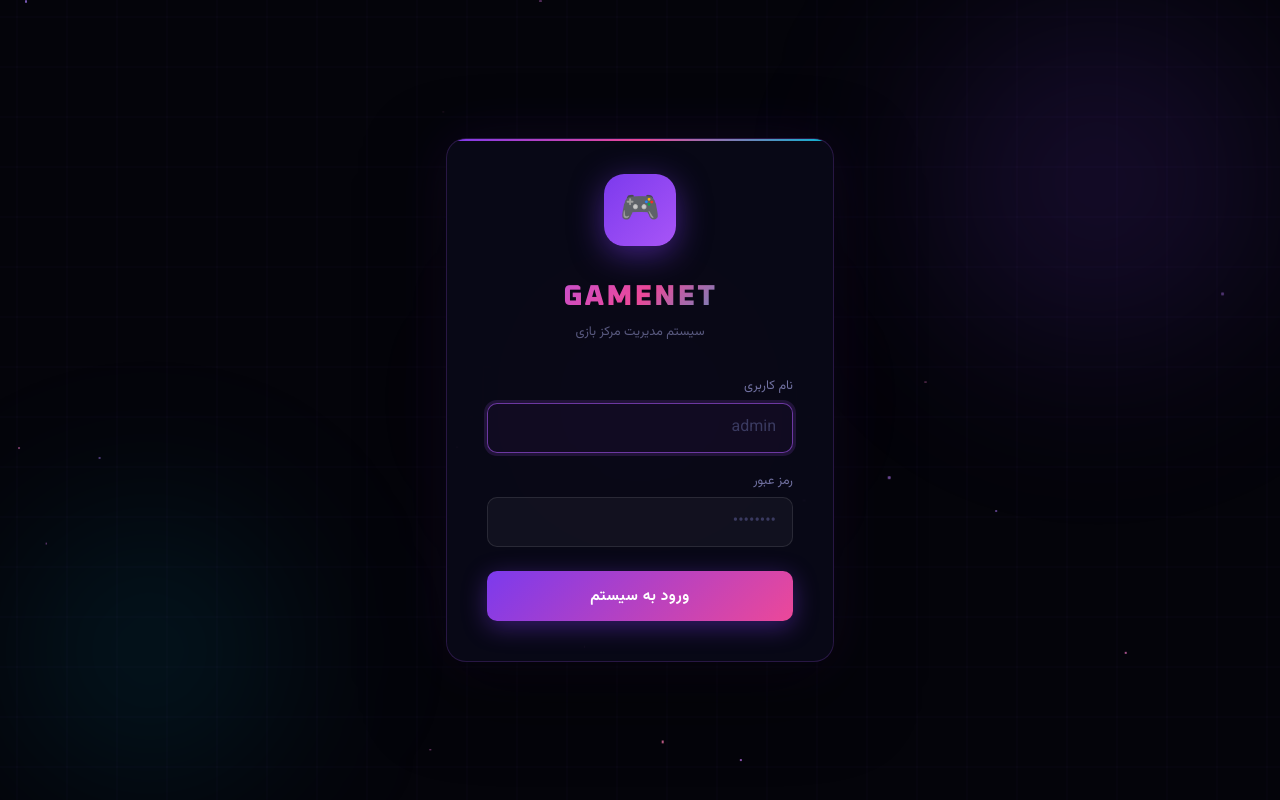
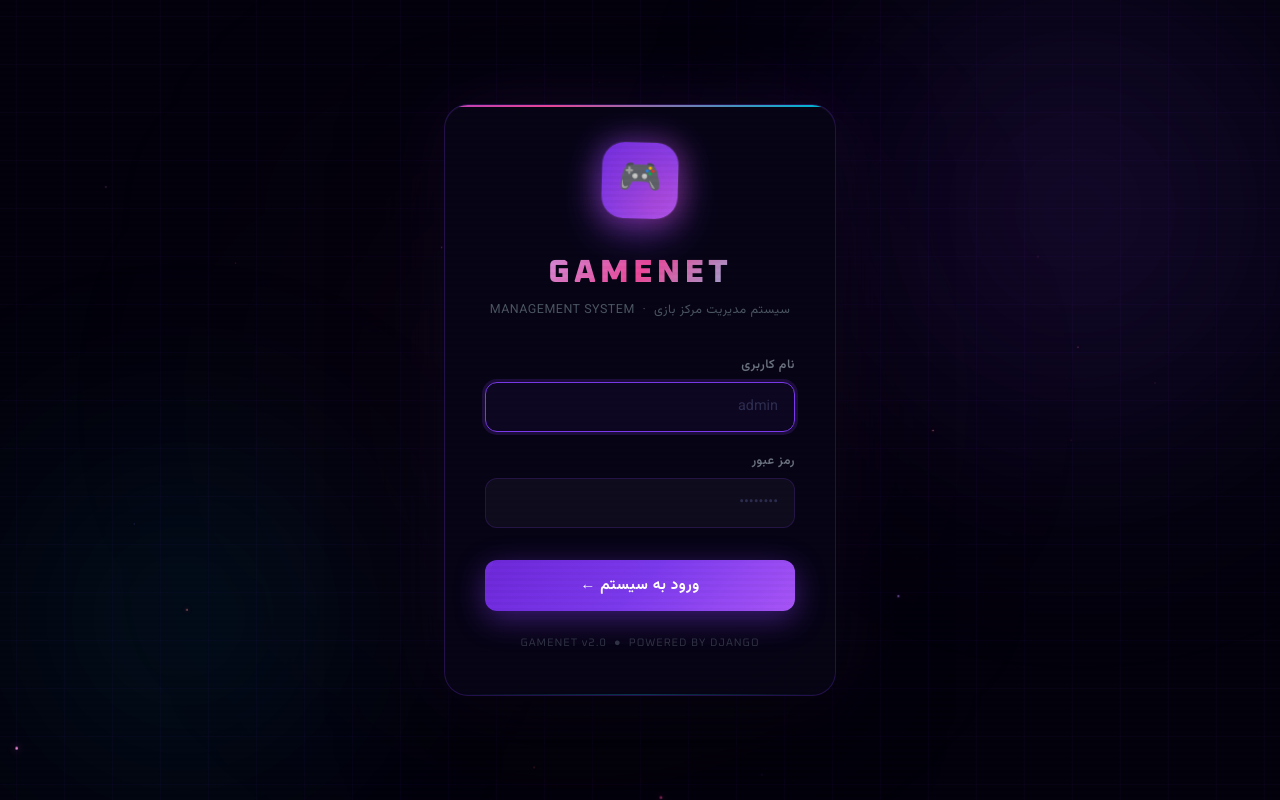
Before and after one commit to sina-mobarez/gamenet-management-system, a Django app: page /login/ in a window 1280 px wide. Run offline with Django 5.2, Linux system fonts and the light colour scheme.

Commit message:
refactor : login page

```diff
--- a/templates/login.html
+++ b/templates/login.html
@@ -5,241 +5,246 @@
 <meta charset="UTF-8">
 <meta name="viewport" content="width=device-width, initial-scale=1.0">
 <title>ورود — GameNet</title>
-<link rel="preconnect" href="https://fonts.googleapis.com">
-<link href="https://fonts.googleapis.com/css2?family=Oxanium:wght@400;700;800&family=Vazirmatn:wght@400;600;700&display=swap" rel="stylesheet">
+<link href="https://fonts.googleapis.com/css2?family=Oxanium:wght@400;700;800;900&family=Vazirmatn:wght@400;600;700&display=swap" rel="stylesheet">
 <link href="https://cdn.jsdelivr.net/npm/bootstrap@5.3.0/dist/css/bootstrap.rtl.min.css" rel="stylesheet">
 <style>
-*,*::before,*::after{box-sizing:border-box}
+*,*::before,*::after { box-sizing: border-box; margin: 0; }
+
 body {
-  margin: 0;
   min-height: 100vh;
-  background: #04040a;
+  background: #03020c;
   font-family: 'Vazirmatn', sans-serif;
-  color: #e8e8f0;
-  display: flex;
-  align-items: center;
-  justify-content: center;
+  color: #f1f5f9;
+  display: flex; align-items: center; justify-content: center;
   overflow: hidden;
 }
 
-/* Animated grid */
+/* Grid BG */
 body::before {
   content: '';
-  position: fixed;
-  inset: 0;
+  position: fixed; inset: 0;
   background-image:
-    linear-gradient(rgba(168,85,247,0.04) 1px, transparent 1px),
-    linear-gradient(90deg, rgba(168,85,247,0.04) 1px, transparent 1px);
-  background-size: 50px 50px;
+    linear-gradient(rgba(124,58,237,0.05) 1px, transparent 1px),
+    linear-gradient(90deg, rgba(124,58,237,0.05) 1px, transparent 1px);
+  background-size: 48px 48px;
+  animation: gridScroll 20s linear infinite;
   pointer-events: none;
-  animation: gridScroll 20s linear infinite;
 }
-@keyframes gridScroll {
-  to { background-position: 50px 50px; }
+@keyframes gridScroll { to { background-position: 48px 48px; } }
+
+/* Scan lines */
+body::after {
+  content: '';
+  position: fixed; inset: 0;
+  background: repeating-linear-gradient(0deg, transparent, transparent 3px, rgba(0,0,0,0.025) 3px, rgba(0,0,0,0.025) 6px);
+  pointer-events: none; z-index: 100;
 }
 
-/* Glow blobs */
-.blob { position: fixed; border-radius: 50%; filter: blur(80px); pointer-events: none; }
-.blob1 {
-  width: 500px; height: 500px;
-  background: radial-gradient(circle, rgba(124,58,237,0.2), transparent 70%);
-  top: -100px; right: -100px;
-  animation: float1 10s ease-in-out infinite;
-}
-.blob2 {
-  width: 400px; height: 400px;
-  background: radial-gradient(circle, rgba(6,182,212,0.15), transparent 70%);
-  bottom: -80px; left: -80px;
-  animation: float2 12s ease-in-out infinite;
-}
-.blob3 {
-  width: 300px; height: 300px;
-  background: radial-gradient(circle, rgba(236,72,153,0.1), transparent 70%);
-  top: 50%; left: 50%; transform: translate(-50%,-50%);
-  animation: float3 8s ease-in-out infinite;
-}
-@keyframes float1 { 0%,100%{transform:translate(0,0)} 50%{transform:translate(-40px,40px)} }
-@keyframes float2 { 0%,100%{transform:translate(0,0)} 50%{transform:translate(30px,-30px)} }
-@keyframes float3 { 0%,100%{transform:translate(-50%,-50%) scale(1)} 50%{transform:translate(-50%,-50%) scale(1.3)} }
+/* Orbs */
+.orb { position: fixed; border-radius: 50%; filter: blur(100px); pointer-events: none; z-index: 0; }
+.orb1 { width: 700px; height: 700px; background: radial-gradient(circle, rgba(124,58,237,0.18), transparent 70%); top: -200px; right: -200px; animation: orbF1 18s ease-in-out infinite; }
+.orb2 { width: 500px; height: 500px; background: radial-gradient(circle, rgba(6,182,212,0.12), transparent 70%); bottom: -100px; left: -100px; animation: orbF2 22s ease-in-out infinite; }
+.orb3 { width: 400px; height: 400px; background: radial-gradient(circle, rgba(236,72,153,0.1), transparent 70%); top: 50%; left: 45%; transform: translate(-50%,-50%); animation: orbF3 14s ease-in-out infinite; }
+@keyframes orbF1 { 0%,100%{transform:translate(0,0)} 50%{transform:translate(-60px,70px)} }
+@keyframes orbF2 { 0%,100%{transform:translate(0,0)} 50%{transform:translate(50px,-50px)} }
+@keyframes orbF3 { 0%,100%{transform:translate(-50%,-50%) scale(1)} 50%{transform:translate(-50%,-50%) scale(1.5)} }
 
-/* Login card */
-.login-wrap { width: 420px; position: relative; z-index: 1; padding: 1rem; }
-
-.login-card {
-  background: rgba(10,10,25,0.85);
-  backdrop-filter: blur(40px);
-  -webkit-backdrop-filter: blur(40px);
-  border-radius: 20px;
-  padding: 2.5rem;
-  border: 1px solid rgba(168,85,247,0.2);
-  box-shadow: 0 30px 80px rgba(0,0,0,0.5), 0 0 60px rgba(124,58,237,0.1);
-  position: relative;
-  overflow: hidden;
-}
-.login-card::before {
-  content: '';
-  position: absolute;
-  top: 0; right: 0; left: 0;
-  height: 2px;
-  background: linear-gradient(90deg, #7c3aed, #ec4899, #06b6d4);
-}
-
-.login-icon {
-  width: 72px; height: 72px;
-  background: linear-gradient(135deg, #7c3aed, #a855f7);
-  border-radius: 20px;
-  display: flex; align-items: center; justify-content: center;
-  font-size: 2rem;
-  margin: 0 auto 1.5rem;
-  box-shadow: 0 8px 32px rgba(124,58,237,0.5);
-  animation: iconFloat 4s ease-in-out infinite;
-}
-@keyframes iconFloat {
-  0%,100%{transform:translateY(0)} 50%{transform:translateY(-6px)}
-}
-
-.brand-name {
-  font-family: 'Oxanium', sans-serif;
-  font-size: 1.8rem;
-  font-weight: 800;
-  background: linear-gradient(135deg, #a855f7, #ec4899, #06b6d4);
-  -webkit-background-clip: text;
-  -webkit-text-fill-color: transparent;
-  background-clip: text;
-  text-align: center;
-  margin-bottom: .3rem;
-  letter-spacing: 2px;
-}
-.brand-sub {
-  text-align: center;
-  color: #5a5a80;
-  font-size: .8rem;
-  margin-bottom: 2rem;
-}
-
-.form-control {
-  background: rgba(255,255,255,0.04) !important;
-  border: 1px solid rgba(255,255,255,0.1) !important;
-  color: #e8e8f0 !important;
-  border-radius: 10px !important;
-  padding: .75rem 1rem;
-  font-family: 'Vazirmatn', sans-serif;
-  transition: all .2s;
-}
-.form-control:focus {
-  border-color: rgba(168,85,247,.6) !important;
-  box-shadow: 0 0 0 3px rgba(168,85,247,.15) !important;
-  background: rgba(168,85,247,.05) !important;
-}
-.form-control::placeholder { color: #3a3a60 !important; }
-.form-label { color: #7070a0; font-size: .8rem; font-weight: 500; margin-bottom: .4rem; }
-
-.btn-login {
-  width: 100%;
-  padding: .85rem;
-  background: linear-gradient(135deg, #7c3aed, #ec4899);
-  border: none;
-  border-radius: 10px;
-  color: #fff;
-  font-family: 'Vazirmatn', sans-serif;
-  font-size: .95rem;
-  font-weight: 700;
-  cursor: pointer;
-  transition: all .2s;
-  box-shadow: 0 6px 24px rgba(124,58,237,0.4);
-  letter-spacing: .5px;
-  position: relative;
-  overflow: hidden;
-}
-.btn-login::after {
-  content: '';
-  position: absolute;
-  inset: 0;
-  background: linear-gradient(135deg, #ec4899, #06b6d4);
-  opacity: 0;
-  transition: opacity .3s;
-}
-.btn-login:hover { transform: translateY(-2px); box-shadow: 0 10px 32px rgba(124,58,237,0.55); }
-.btn-login:hover::after { opacity: 1; }
-.btn-login span { position: relative; z-index: 1; }
-
-.alert { border-radius: 10px; font-size: .83rem; margin-bottom: 1.25rem; }
-.alert-danger {
-  background: rgba(244,63,94,0.1);
-  border: 1px solid rgba(244,63,94,0.3);
-  color: #fb7185;
-}
-
-.particles {
-  position: fixed;
-  inset: 0;
-  pointer-events: none;
-  overflow: hidden;
-}
+/* Floating particles */
+.particles { position: fixed; inset: 0; pointer-events: none; overflow: hidden; z-index: 1; }
 .particle {
-  position: absolute;
-  width: 2px; height: 2px;
-  background: rgba(168,85,247,0.6);
-  border-radius: 50%;
+  position: absolute; border-radius: 50%;
   animation: particleFly linear infinite;
 }
 @keyframes particleFly {
-  0%   { transform: translateY(100vh) translateX(0); opacity: 1; }
-  100% { transform: translateY(-10vh) translateX(40px); opacity: 0; }
+  0%   { transform: translateY(105vh) translateX(0) scale(1); opacity: 0; }
+  10%  { opacity: 1; }
+  90%  { opacity: 1; }
+  100% { transform: translateY(-5vh) translateX(30px) scale(0); opacity: 0; }
+}
+
+/* Main wrap */
+.login-wrap {
+  width: 100%; max-width: 440px;
+  padding: 1.5rem; position: relative; z-index: 10;
+}
+
+/* Card */
+.login-card {
+  background: rgba(8,5,22,0.92);
+  backdrop-filter: blur(50px);
+  -webkit-backdrop-filter: blur(50px);
+  border-radius: 24px;
+  padding: 2.75rem 2.5rem;
+  border: 1px solid rgba(124,58,237,0.25);
+  box-shadow:
+    0 40px 100px rgba(0,0,0,0.6),
+    0 0 80px rgba(124,58,237,0.12),
+    inset 0 1px 0 rgba(255,255,255,0.05);
+  position: relative; overflow: hidden;
+  animation: cardIn .6s cubic-bezier(.16,1,.3,1) both;
+}
+@keyframes cardIn { from{opacity:0;transform:translateY(30px) scale(.98)} to{opacity:1;transform:none} }
+
+/* Rainbow top border */
+.login-card::before {
+  content: '';
+  position: absolute; top: 0; left: 0; right: 0; height: 2px;
+  background: linear-gradient(90deg, #7c3aed, #ec4899, #06b6d4, #7c3aed);
+  background-size: 200% 100%;
+  animation: borderRun 3s linear infinite;
+}
+@keyframes borderRun { from{background-position:0% 0} to{background-position:200% 0} }
+
+/* Corner accent */
+.login-card::after {
+  content: '';
+  position: absolute; bottom: 0; left: 0; right: 0; height: 1px;
+  background: linear-gradient(90deg, transparent, rgba(6,182,212,0.3), transparent);
+}
+
+/* Icon */
+.login-icon {
+  width: 76px; height: 76px;
+  background: linear-gradient(135deg, #6d28d9, #7c3aed, #a855f7);
+  border-radius: 22px; margin: 0 auto 1.5rem;
+  display: flex; align-items: center; justify-content: center;
+  font-size: 2.2rem;
+  box-shadow: 0 12px 40px rgba(124,58,237,0.55), 0 0 0 1px rgba(255,255,255,0.06);
+  animation: iconFloat 4s ease-in-out infinite;
+  position: relative;
+}
+.login-icon::before {
+  content: '';
+  position: absolute; inset: -4px;
+  border-radius: 26px;
+  background: linear-gradient(135deg, rgba(124,58,237,0.4), rgba(236,72,153,0.4));
+  filter: blur(12px); z-index: -1;
+  animation: iconGlow 4s ease-in-out infinite;
+}
+@keyframes iconFloat { 0%,100%{transform:translateY(0) rotate(0deg)} 50%{transform:translateY(-8px) rotate(2deg)} }
+@keyframes iconGlow  { 0%,100%{opacity:.5} 50%{opacity:1} }
+
+/* Brand */
+.brand-name {
+  font-family: 'Oxanium', sans-serif;
+  font-size: 2rem; font-weight: 900;
+  background: linear-gradient(135deg, #c4b5fd, #ec4899 50%, #67e8f9);
+  -webkit-background-clip: text; -webkit-text-fill-color: transparent;
+  background-clip: text;
+  text-align: center; margin-bottom: .25rem;
+  letter-spacing: 4px;
+}
+.brand-sub {
+  text-align: center; color: #4b5563; font-size: .78rem;
+  margin-bottom: 2.25rem; letter-spacing: .5px;
+}
+
+/* Fields */
+.field-wrap { margin-bottom: 1.25rem; }
+.field-label { color: #6b7280; font-size: .78rem; font-weight: 600; margin-bottom: .5rem; letter-spacing: .5px; display: block; }
+.field-input {
+  width: 100%; padding: .8rem 1rem;
+  background: rgba(255,255,255,0.035) !important;
+  border: 1px solid rgba(124,58,237,0.2) !important;
+  color: #f1f5f9 !important;
+  border-radius: 12px !important; font-family: 'Vazirmatn', sans-serif;
+  font-size: .9rem; transition: all .25s;
+  outline: none;
+}
+.field-input:focus {
+  border-color: #7c3aed !important;
+  background: rgba(124,58,237,0.06) !important;
+  box-shadow: 0 0 0 3px rgba(124,58,237,0.18) !important;
+}
+.field-input::placeholder { color: #2d2d50 !important; }
+
+/* Submit */
+.btn-login {
+  width: 100%; padding: .9rem 1rem; margin-top: .75rem;
+  background: linear-gradient(135deg, #6d28d9, #7c3aed, #a855f7);
+  border: none; border-radius: 12px;
+  color: #fff; font-family: 'Vazirmatn', sans-serif;
+  font-size: .95rem; font-weight: 700; cursor: pointer;
+  letter-spacing: .5px;
+  box-shadow: 0 8px 30px rgba(124,58,237,0.45);
+  position: relative; overflow: hidden;
+  transition: all .25s;
+}
+.btn-login::before {
+  content: ''; position: absolute; inset: 0;
+  background: linear-gradient(135deg, rgba(255,255,255,0), rgba(255,255,255,0.08), rgba(255,255,255,0));
+  transform: translateX(-100%) skewX(-20deg);
+  transition: transform .5s;
+}
+.btn-login:hover { transform: translateY(-2px); box-shadow: 0 12px 40px rgba(124,58,237,0.6); }
+.btn-login:hover::before { transform: translateX(200%) skewX(-20deg); }
+.btn-login span { position: relative; z-index: 1; }
+
+/* Error */
+.login-error {
+  background: rgba(244,63,94,0.1); border: 1px solid rgba(244,63,94,0.3);
+  border-radius: 10px; color: #fda4af; padding: .75rem 1rem;
+  font-size: .83rem; margin-bottom: 1.25rem;
+}
+
+/* Version tag */
+.version-tag {
+  text-align: center; margin-top: 1.5rem;
+  color: rgba(75,85,99,.6); font-size: .68rem;
+  font-family: 'Oxanium', sans-serif; letter-spacing: 1px;
 }
 </style>
 </head>
 <body>
-<div class="blob blob1"></div>
-<div class="blob blob2"></div>
-<div class="blob blob3"></div>
-
+<div class="orb orb1"></div>
+<div class="orb orb2"></div>
+<div class="orb orb3"></div>
 <div class="particles" id="particles"></div>
 
 <div class="login-wrap">
   <div class="login-card">
     <div class="login-icon">🎮</div>
     <div class="brand-name">GAMENET</div>
-    <div class="brand-sub">سیستم مدیریت مرکز بازی</div>
+    <div class="brand-sub">سیستم مدیریت مرکز بازی &nbsp;·&nbsp; MANAGEMENT SYSTEM</div>
 
     {% for message in messages %}
-    <div class="alert alert-danger">{{ message }}</div>
+    <div class="login-error"><i class="bi bi-exclamation-circle me-2"></i>{{ message }}</div>
     {% endfor %}
 
-    <form method="post">
+    <form method="post" autocomplete="off">
       {% csrf_token %}
-      <div class="mb-3">
-        <label class="form-label">نام کاربری</label>
-        <input type="text" name="username" class="form-control" autofocus required
-               placeholder="admin">
+      <div class="field-wrap">
+        <label class="field-label">نام کاربری</label>
+        <input type="text" name="username" class="field-input" autofocus required placeholder="admin">
       </div>
-      <div class="mb-4">
-        <label class="form-label">رمز عبور</label>
-        <input type="password" name="password" class="form-control" required
-               placeholder="••••••••">
+      <div class="field-wrap">
+        <label class="field-label">رمز عبور</label>
+        <input type="password" name="password" class="field-input" required placeholder="••••••••">
       </div>
-      <button type="submit" class="btn-login"><span>ورود به سیستم</span></button>
+      <button type="submit" class="btn-login"><span>ورود به سیستم ←</span></button>
     </form>
+
+    <div class="version-tag">GAMENET v2.0 &nbsp;●&nbsp; POWERED BY DJANGO</div>
   </div>
 </div>
 
-<script src="https://cdn.jsdelivr.net/npm/bootstrap@5.3.0/dist/js/bootstrap.bundle.min.js"></script>
+<link href="https://cdn.jsdelivr.net/npm/bootstrap-icons@1.11.0/font/bootstrap-icons.css" rel="stylesheet">
 <script>
-// Floating particles
-const container = document.getElementById('particles');
-for (let i = 0; i < 20; i++) {
+const c = document.getElementById('particles');
+for (let i = 0; i < 28; i++) {
   const p = document.createElement('div');
   p.className = 'particle';
+  const size = 1 + Math.random() * 2.5;
+  const hue = 260 + Math.random() * 100;
   p.style.cssText = `
-    left: ${Math.random()*100}%;
-    animation-duration: ${6 + Math.random()*10}s;
-    animation-delay: ${Math.random()*8}s;
-    width: ${1 + Math.random()*2}px;
-    height: ${1 + Math.random()*2}px;
-    opacity: ${0.3 + Math.random()*0.7};
-    background: hsl(${260 + Math.random()*80},80%,70%);
+    width:${size}px; height:${size}px;
+    left:${Math.random()*100}%;
+    animation-duration:${7 + Math.random()*12}s;
+    animation-delay:${-Math.random()*15}s;
+    background: hsl(${hue},80%,${60 + Math.random()*20}%);
+    box-shadow: 0 0 ${size*3}px hsl(${hue},80%,60%);
   `;
-  container.appendChild(p);
+  c.appendChild(p);
 }
 </script>
 </body>
```
